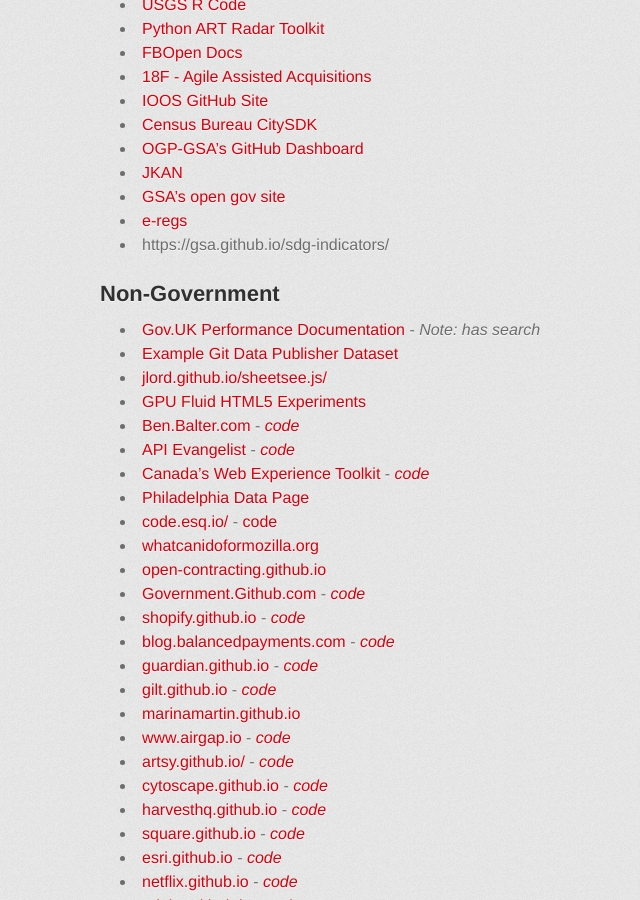
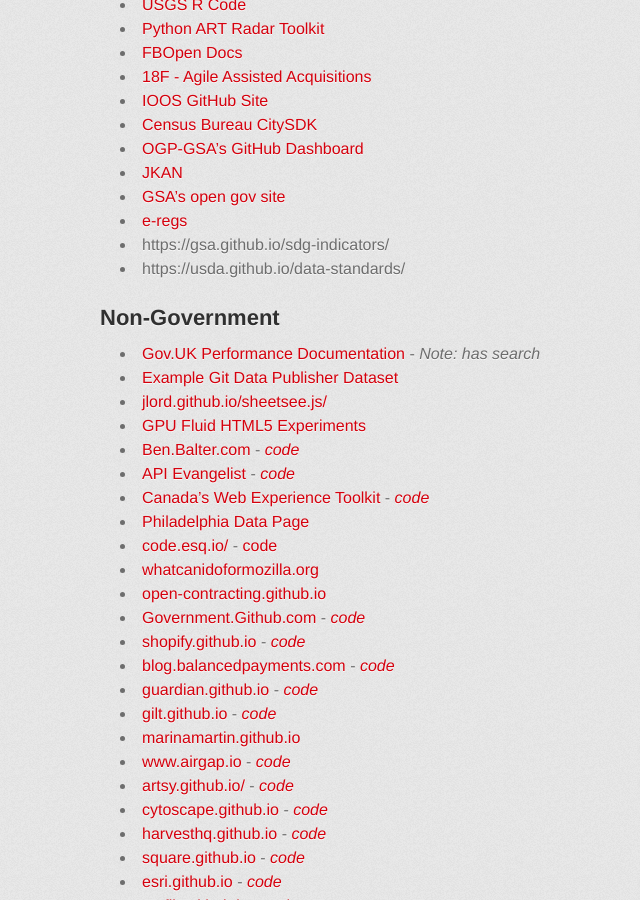
Before and after one commit to GSA/Open-Data-Collaboration-Sandbox, a Jekyll site: the page built from website_examples.md, in a window 1280 px wide and 900 px high, scrolled down 1505 px. Shown: the whole window, without its empty margins (230-870 px from the left). Built offline with Jekyll 4.4.1, drawn with Linux system fonts in a browser that asks for light colours; some web fonts are replaced; some of the changed lines change nothing that is shown.

Commit message:
Update website_examples.md

```diff
--- a/website_examples.md
+++ b/website_examples.md
@@ -64,6 +64,7 @@
 * [GSA's open gov site](https://gsa.github.io/opengovplan/newflagship/)
 * [e-regs](https://eregs.github.io/)
 * https://gsa.github.io/sdg-indicators/
+* https://usda.github.io/data-standards/
 
 ## Non-Government
 
```
